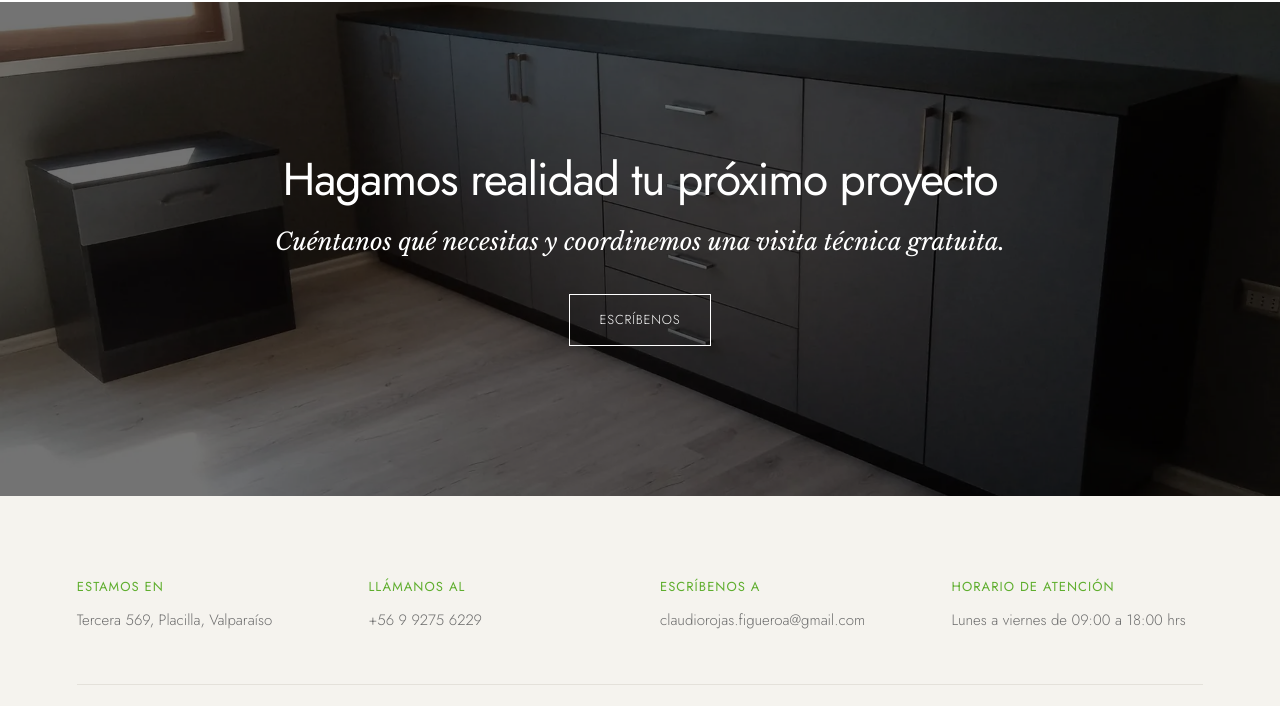
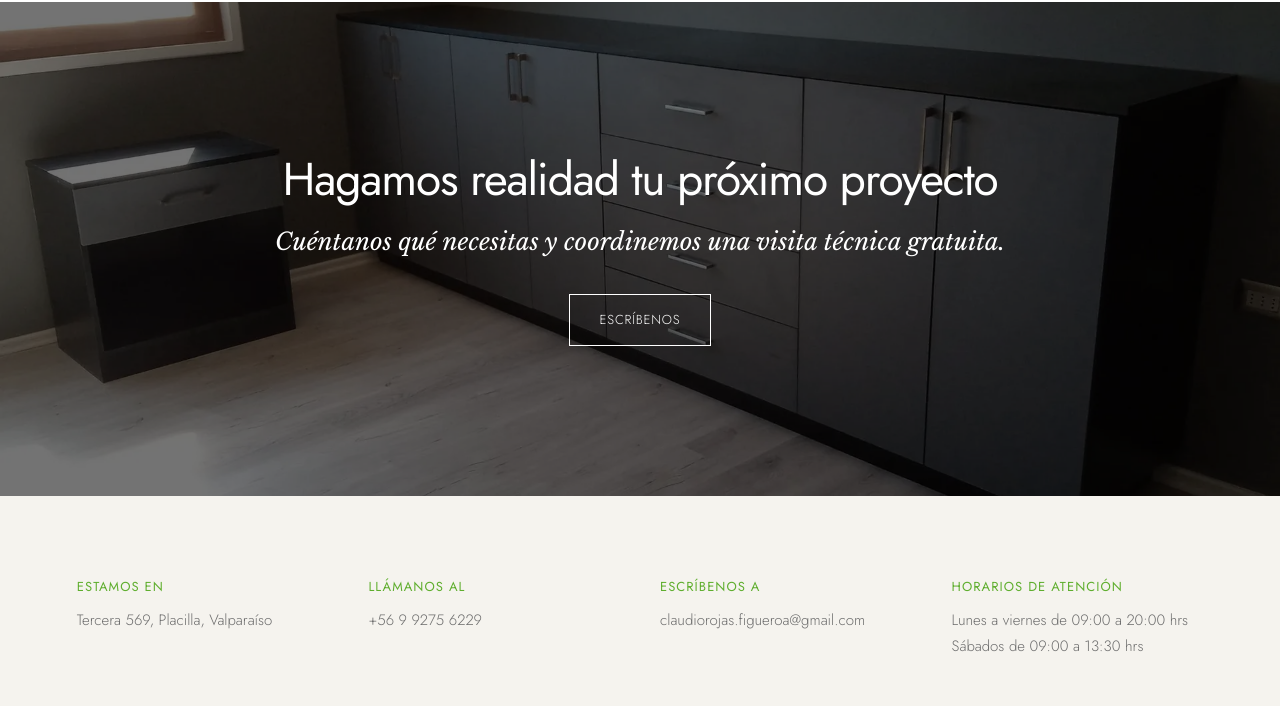
Before and after one commit to mueblesano/MSweb, a plain HTML site: page index.html in a window 1280 px wide. Shown: the part 6163-6869 px from the top of the page. Drawn offline with nearby package versions, Linux system fonts and the light colour scheme.

Commit message:
ver5.0-orientación-franja-movil-horarios

```diff
--- a/css/style.css
+++ b/css/style.css
@@ -922,10 +922,10 @@ footer {
   }
   @keyframes strip-marquee {
     from {
-      transform: translateX(-50%);
+      transform: translateX(0);
     }
     to {
-      transform: translateX(0);
+      transform: translateX(-50%);
     }
   }
   @media (prefers-reduced-motion: reduce) {
--- a/index.html
+++ b/index.html
@@ -612,8 +612,9 @@
           <p>claudiorojas.figueroa@gmail.com</p>
         </div>
         <div>
-          <h4>Horario de atención</h4>
-          <p>Lunes a viernes de 09:00 a 18:00 hrs</p>
+          <h4>Horarios de atención</h4>
+          <p>Lunes a viernes de 09:00 a 20:00 hrs</p>
+          <p>Sábados de 09:00 a 13:30 hrs</p>
         </div>
       </div>
       <div class="fb">
```
